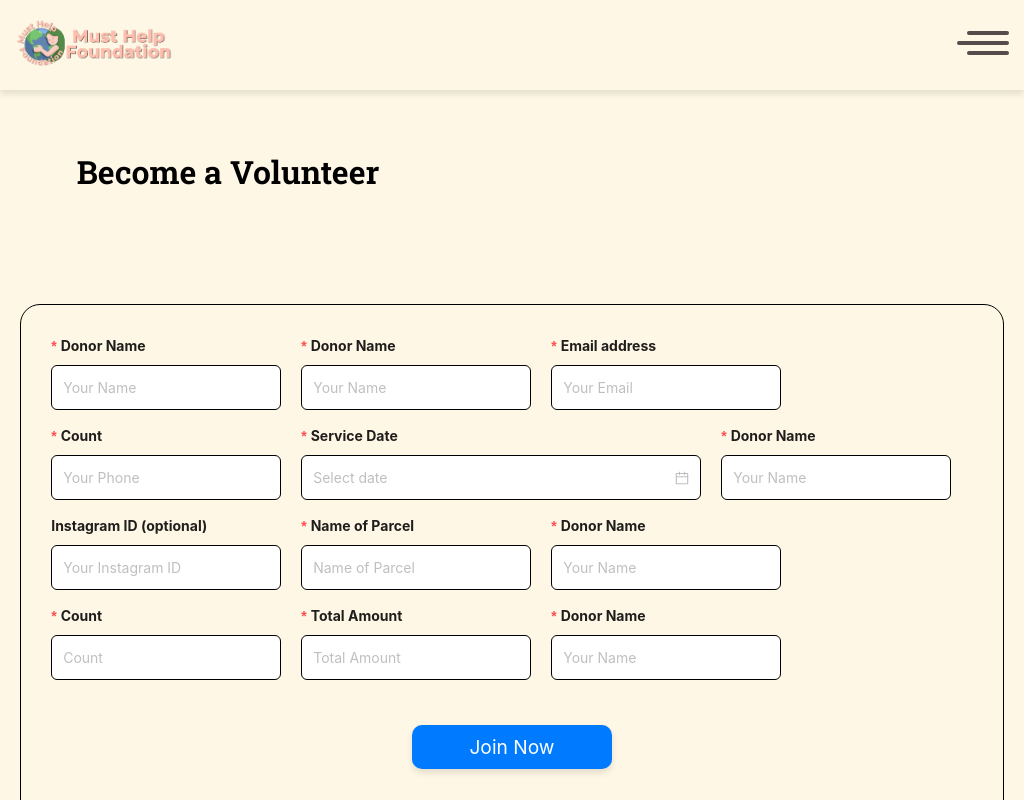
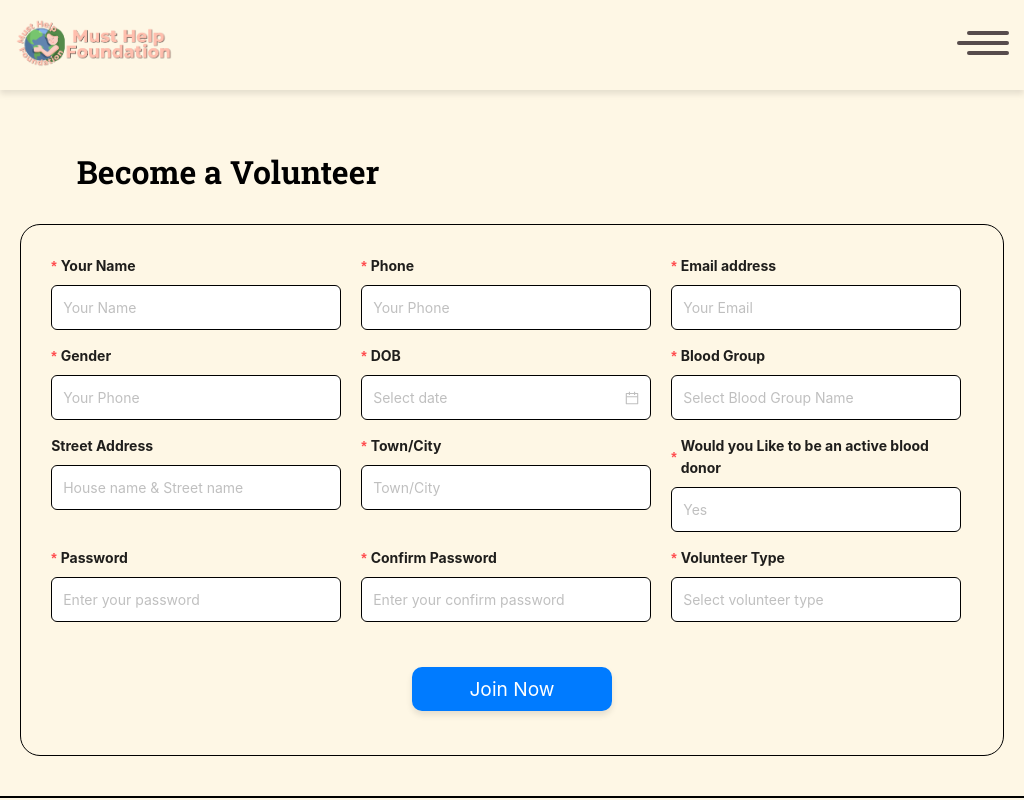
Before and after one commit to NandlalShah955/Must-help-Foundation, a React (Vite) app in the folder must-help/: page /volunteerform in a window 1024 px wide. Shown: the top 800 px of the page. Built offline with nearby package versions, Linux system fonts and the light colour scheme; a web font is replaced by a local one.

Commit message:
added the code for all the forms

```diff
--- a/must-help/src/pages/CauseDetails.jsx
+++ b/must-help/src/pages/CauseDetails.jsx
@@ -127,7 +127,7 @@ const CauseDetails = () => {
             <Form name="contact-form" layout="vertical" onFinish={onFinish} onFinishFailed={onFinishFailed}>
               <div className="form-row">
                 <Form.Item label="Donor Name" labelCol={{ className: "custom-label" }} name="name" rules={[{ required: true, message: "Please enter your name!" }]}>
-                  <Input placeholder="Your Name" className="input" />
+                  <Input placeholder="Your Name" className="causedetailsinput" />
                 </Form.Item>
                 <Form.Item
                   label="Email address"
@@ -138,7 +138,7 @@ const CauseDetails = () => {
                     { type: "email", message: "Please enter a valid email!" },
                   ]}
                 >
-                  <Input placeholder="Your Email" className="input" />
+                  <Input placeholder="Your Email" className="causedetailsinput" />
                 </Form.Item>
               </div>
 
@@ -155,28 +155,28 @@ const CauseDetails = () => {
                     },
                   ]}
                 >
-                  <Input placeholder="Your Phone" className='input' />
+                  <Input placeholder="Your Phone" className='causedetailsinput' />
                 </Form.Item>
                 <Form.Item label="Service Date" labelCol={{ className: "custom-label" }} name="service_date" rules={[{ required: true, message: "Please select a date!" }]}>
-                  <DatePicker className="input datepicker" />
+                  <DatePicker className="causedetailsinput datepicker" />
                 </Form.Item>
               </div>
 
               <div className="form-row">
                 <Form.Item label="Instagram ID (optional)" labelCol={{ className: "custom-label" }} name="instagram">
-                  <Input placeholder="Your Instagram ID" className="input" />
+                  <Input placeholder="Your Instagram ID" className="causedetailsinput" />
                 </Form.Item>
                 <Form.Item label="Name of Parcel" labelCol={{ className: "custom-label" }} name="parcel" rules={[{ required: true, message: "Please enter the parcel name!" }]}>
-                  <Input placeholder="Name of Parcel" className="input" />
+                  <Input placeholder="Name of Parcel" className="causedetailsinput" />
                 </Form.Item>
               </div>
 
               <div className="form-row">
                 <Form.Item label="Count" name="count" labelCol={{ className: "custom-label" }} rules={[{ required: true, message: "Please enter a count!" }]}>
-                  <Input type="number" min={1} placeholder="Count" className="input" />
+                  <Input type="number" min={1} placeholder="Count" className="causedetailsinput" />
                 </Form.Item>
                 <Form.Item label="Total Amount" name="total_amount" labelCol={{ className: "custom-label" }} rules={[{ required: true, message: "Please enter the total amount!" }]}>
-                  <Input type="number" min={0} placeholder="Total Amount" className="input" />
+                  <Input type="number" min={0} placeholder="Total Amount" className="causedetailsinput" />
                 </Form.Item>
               </div>
 
--- a/must-help/src/pages/VolunteerForm.jsx
+++ b/must-help/src/pages/VolunteerForm.jsx
@@ -19,11 +19,22 @@ const VolunteerForm = () => {
       <div className='volunteer-form'>
         <Form name="contact-form" layout="vertical" onFinish={onFinish} onFinishFailed={onFinishFailed}>
           <div className="form-row">
-            <Form.Item label="Donor Name" labelCol={{ className: "custom-label" }} name="name" rules={[{ required: true, message: "Please enter your name!" }]}>
+            <Form.Item label="Your Name" labelCol={{ className: "custom-label" }} name="name" rules={[{ required: true, message: "Please enter your name!" }]}>
               <Input placeholder="Your Name" className="input" />
             </Form.Item>
-            <Form.Item label="Donor Name" labelCol={{ className: "custom-label" }} name="name" rules={[{ required: true, message: "Please enter your name!" }]}>
-              <Input placeholder="Your Name" className="input" />
+            <Form.Item
+              label="Phone"
+              labelCol={{ className: "custom-label" }}
+              name="phone"
+              rules={[
+                { required: true, message: "Please enter your phone number!" },
+                {
+                  pattern: /^[0-9]{10}$/,
+                  message: "Please enter a valid 10-digit phone number!",
+                },
+              ]}
+            >
+              <Input placeholder="Your Phone" className='input' />
             </Form.Item>
             <Form.Item
               label="Email address"
@@ -40,48 +51,48 @@ const VolunteerForm = () => {
 
           <div className="form-row">
             <Form.Item
-              label="Count"
+              label="Gender"
               labelCol={{ className: "custom-label" }}
               name="phone"
               rules={[
-                { required: true, message: "Please enter your phone number!" },
+                { required: true, message: "Please enter your gender" },
                 {
                   pattern: /^[0-9]{10}$/,
-                  message: "Please enter a valid 10-digit phone number!",
+                  message: "Please enter a gender",
                 },
               ]}
             >
               <Input placeholder="Your Phone" className='input' />
             </Form.Item>
-            <Form.Item label="Service Date" labelCol={{ className: "custom-label" }} name="service_date" rules={[{ required: true, message: "Please select a date!" }]}>
+            <Form.Item label="DOB" labelCol={{ className: "custom-label" }} name="service_date" rules={[{ required: true, message: "Please select a date!" }]}>
               <DatePicker className="input datepicker" />
             </Form.Item>
-            <Form.Item label="Donor Name" labelCol={{ className: "custom-label" }} name="name" rules={[{ required: true, message: "Please enter your name!" }]}>
-              <Input placeholder="Your Name" className="input" />
+            <Form.Item label="Blood Group" labelCol={{ className: "custom-label" }} name="name" rules={[{ required: true, message: "Please select your blood group!" }]}>
+              <Input placeholder="Select Blood Group Name" className="input" />
             </Form.Item>
           </div>
 
           <div className="form-row">
-            <Form.Item label="Instagram ID (optional)" labelCol={{ className: "custom-label" }} name="instagram">
-              <Input placeholder="Your Instagram ID" className="input" />
+            <Form.Item label="Street Address" labelCol={{ className: "custom-label" }} name="instagram">
+              <Input placeholder="House name & Street name" className="input" />
             </Form.Item>
-            <Form.Item label="Name of Parcel" labelCol={{ className: "custom-label" }} name="parcel" rules={[{ required: true, message: "Please enter the parcel name!" }]}>
-              <Input placeholder="Name of Parcel" className="input" />
+            <Form.Item label="Town/City" labelCol={{ className: "custom-label" }} name="parcel" rules={[{ required: true, message: "Please enter the House name!" }]}>
+              <Input placeholder="Town/City" className="input" />
             </Form.Item>
-            <Form.Item label="Donor Name" labelCol={{ className: "custom-label" }} name="name" rules={[{ required: true, message: "Please enter your name!" }]}>
-              <Input placeholder="Your Name" className="input" />
+            <Form.Item label="Would you Like to be an active blood donor" labelCol={{ className: "custom-label" }} name="name" rules={[{ required: true, message: "Please enter your blood group!" }]}>
+              <Input placeholder="Yes" className="input" />
             </Form.Item>
           </div>
 
           <div className="form-row">
-            <Form.Item label="Count" name="count" labelCol={{ className: "custom-label" }} rules={[{ required: true, message: "Please enter a count!" }]}>
-              <Input type="number" min={1} placeholder="Count" className="input" />
+            <Form.Item label="Password" name="count" labelCol={{ className: "custom-label" }} rules={[{ required: true, message: "Please enter password!" }]}>
+              <Input type="password" min={1} placeholder="Enter your password" className="input" />
             </Form.Item>
-            <Form.Item label="Total Amount" name="total_amount" labelCol={{ className: "custom-label" }} rules={[{ required: true, message: "Please enter the total amount!" }]}>
-              <Input type="number" min={0} placeholder="Total Amount" className="input" />
+            <Form.Item label="Confirm Password" name="total_amount" labelCol={{ className: "custom-label" }} rules={[{ required: true, message: "Please enter the confirm password!" }]}>
+              <Input type="password" min={0} placeholder="Enter your confirm password " className="input" />
             </Form.Item>
-            <Form.Item label="Donor Name" labelCol={{ className: "custom-label" }} name="name" rules={[{ required: true, message: "Please enter your name!" }]}>
-              <Input placeholder="Your Name" className="input" />
+            <Form.Item label="Volunteer Type" labelCol={{ className: "custom-label" }} name="name" rules={[{ required: true, message: "Please select volunteer type" }]}>
+              <Input placeholder="Select volunteer type" className="input" />
             </Form.Item>
           </div>
 
--- a/must-help/src/styles/About.css
+++ b/must-help/src/styles/About.css
@@ -260,11 +260,9 @@ border-radius: 12px;
     .about-div {
         flex-direction: column;
         width: 85%;
-        border: 1px solid purple;
     }
 
     .about-div>div {
-        border: 1px solid greenyellow;
         width: 100%;
         height: auto;
         padding: 10px;
--- a/must-help/src/styles/Contact.css
+++ b/must-help/src/styles/Contact.css
@@ -57,17 +57,17 @@ font-weight: 500;
     text-align: center;
     box-shadow: 4px 4px 10px #c1dee6, -4px -4px 10px #c1dee6;
   }
-  .form-row {
+  .contact-form .form-row {
     display: flex;
     gap: 25px;
     width: 100%;
 }
-.input{
+.contact-form .input{
     width: 270px;
     height: 45px;
     border: 1px solid #000000;
 }
-.textarea{
+.contact-form .textarea{
       border: 1px solid #000000;
 
   }
@@ -135,13 +135,13 @@ textarea::placeholder {
     .map iframe {
       height: 150px;
     }
-    .form-row {
+    .contact-form .form-row {
         /* display: flex; */
         flex-direction: column;
         gap: 15px;
         width: 100%;
     }
-    .input{
+    .contact-form .input{
         width: 100%;
         height: 35px;
 
@@ -174,3 +174,8 @@ textarea::placeholder {
           font-weight: 500;
            }
   }
+  @media (min-width: 769px) and (max-width: 1200px) {
+    .contact-form .input{
+      width: 370px;
+    }
+  }
--- a/must-help/src/styles/VolunteerForm.css
+++ b/must-help/src/styles/VolunteerForm.css
@@ -81,6 +81,7 @@
     .volunteer-form {
         width: 90%;
         padding: 30px;
+        margin-top: 10px;
       }
 
       .volunteer-form .form-row {
@@ -88,11 +89,14 @@
         gap: 20px;
       }
 
-      .volunteer-form .input#contact-form_name, .volunteer-form .input#contact-form_email, .volunteer-form .input#contact-form_phone, .volunteer-form .input#contact-form_instagram, .volunteer-form .input#contact-form_phone, .volunteer-form .input#contact-form_parcel, .volunteer-form .input#contact-form_count, .volunteer-form .input#contact-form_total_amount {
+      /* .volunteer-form .input#contact-form_name, .volunteer-form .input#contact-form_email, .volunteer-form .input#contact-form_phone, .volunteer-form .input#contact-form_instagram, .volunteer-form .input#contact-form_phone, .volunteer-form .input#contact-form_parcel, .volunteer-form .input#contact-form_count, .volunteer-form .input#contact-form_total_amount {
         width: 230px;
+    } */
+    .volunteer-form .input{
+      width: 290px;
     }
     .volunteer-form .ant-picker.ant-picker-outlined.css-dev-only-do-not-override-7ny38l.input.datepicker{
 
-        width: 230px;
+        width: 290px;
        }
 }
```
Also changed, not shown: must-help/src/styles/CauseDetails.css (+11 -7 lines).
